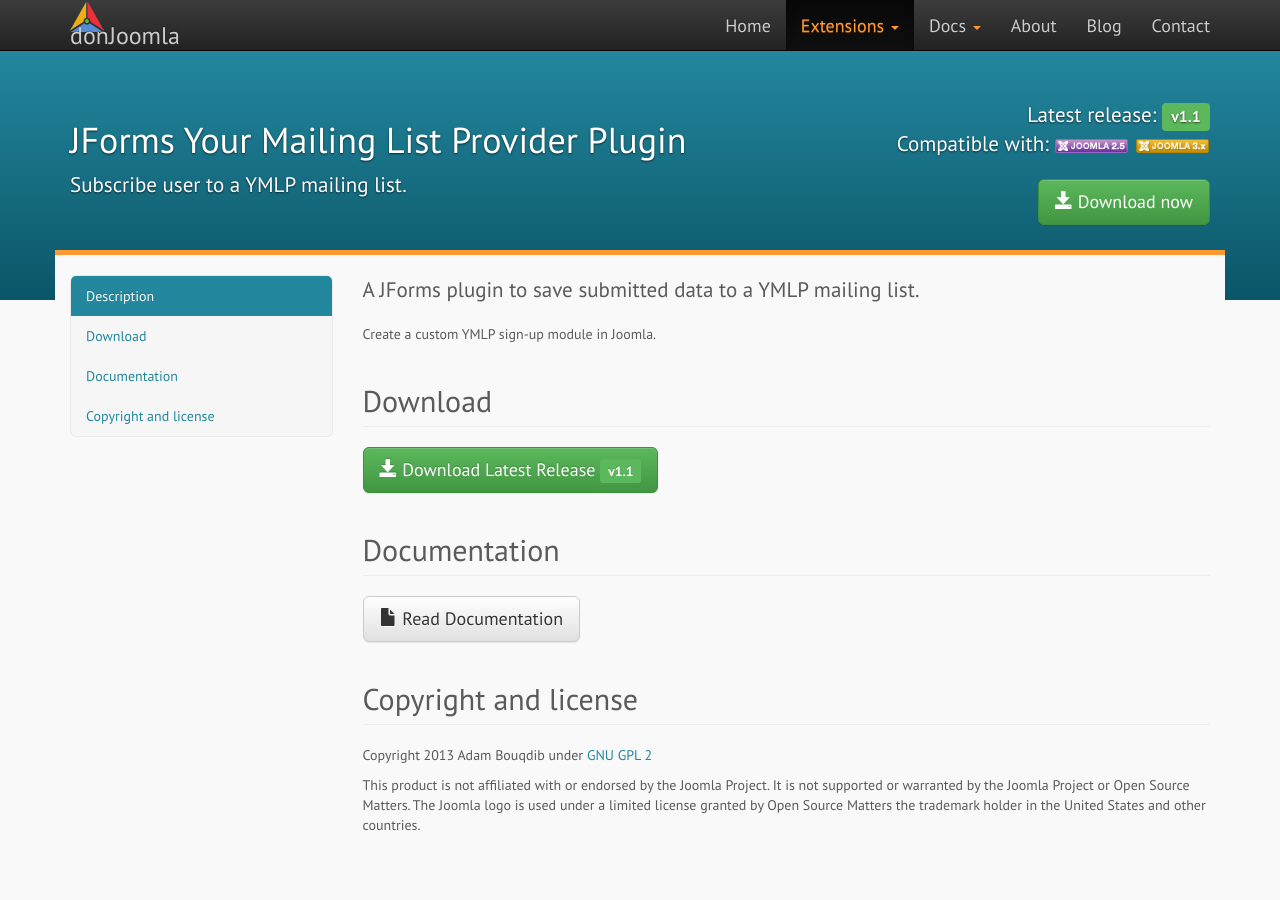
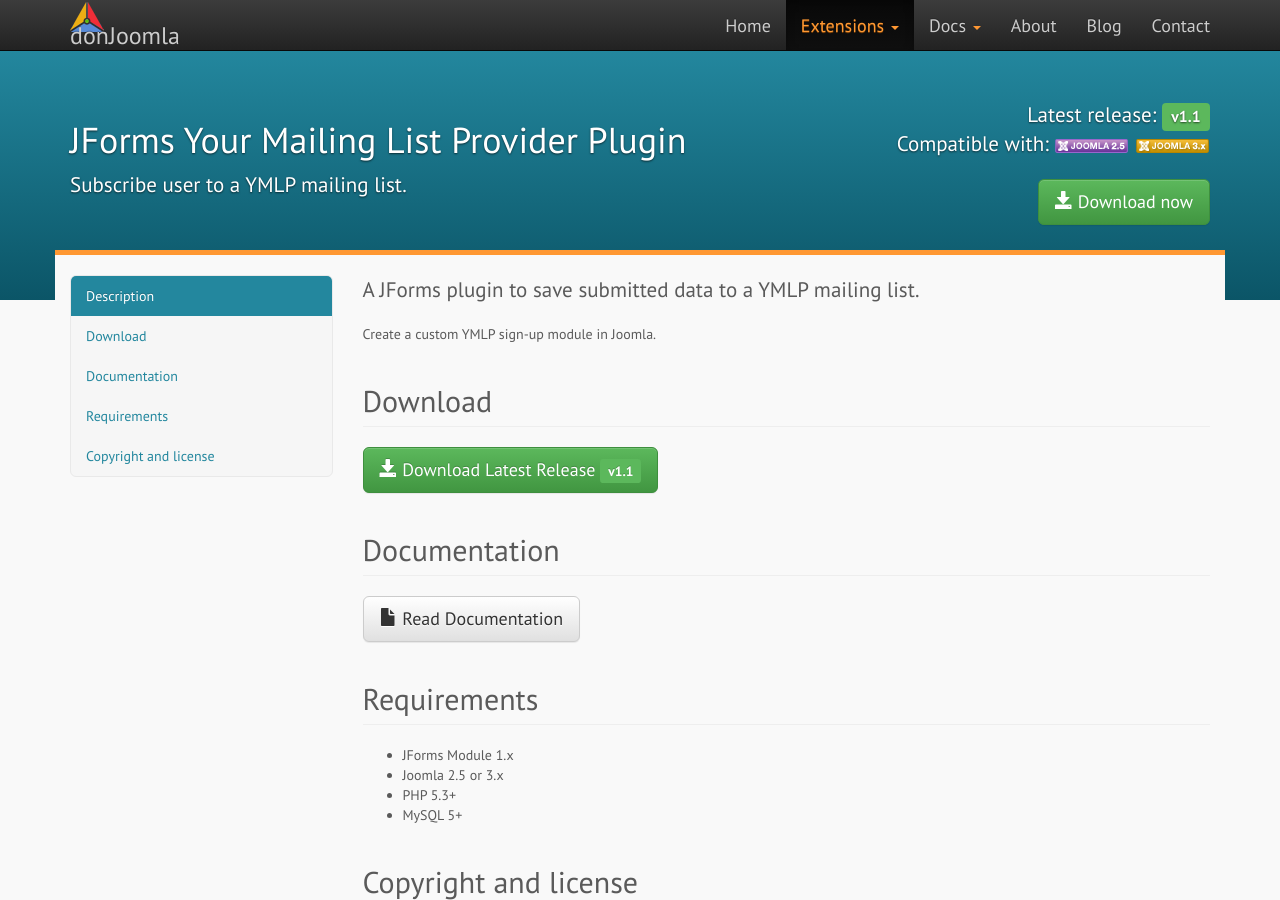
Before and after one commit to donJoomla/donjoomla.github.io, a Jekyll site: the page built from extensions/jforms/your-mailing-list-provider.html, in a window 1280 px wide and 900 px high. Built offline with Jekyll 4.4.1, drawn with Linux system fonts in a browser that asks for light colours; nearby versions of some CDN libraries.

Commit message:
added requirements

```diff
--- a/extensions/jforms/index.html
+++ b/extensions/jforms/index.html
@@ -57,6 +57,12 @@
     <p>Subscribe user to a YMLP mailing list.</p>
   <a class="btn btn-success" href="https://github.com/donJoomla/jforms/releases/download/1.6.1/plg_jforms_ymlp_v1.1.zip"><span class="glyphicon glyphicon-save"></span> Download YMLP Plugin <span class="label label-success">v1.1</span></a></div>
 </div>
+<h2 class="page-header">Requirements</h2>
+<ul>
+  <li>Joomla 2.5 or 3.x</li>
+  <li>PHP 5.3+</li>
+  <li>MySQL 5+</li>
+</ul>
 <h2 class="page-header">Copyright and license</h2>
 <p>Copyright 2013 Adam Bouqdib under <a href="{{ site.url }}/license">GNU GPL 2</a></p>
 <p>This product is not affiliated with or endorsed by the Joomla Project. It is not supported or warranted by the Joomla Project or Open Source Matters. The Joomla logo is used under a limited license granted by Open Source Matters the trademark holder in the United States and other countries.</p>
--- a/extensions/jforms/your-mailing-list-provider.html
+++ b/extensions/jforms/your-mailing-list-provider.html
@@ -20,6 +20,13 @@
 <a class="btn btn-success btn-lg" href="https://github.com/donJoomla/jforms/releases/download/1.6.1/plg_jforms_ymlp_v1.1.zip"><span class="glyphicon glyphicon-save"></span> Download Latest Release <span class="label label-success">v{{ page.version }}</span></a>
 <h2 class="page-header">Documentation</h2>
 <a class="btn btn-default btn-lg" href="{{ site.url }}/docs/jforms#YMLPPluginInstructions"><span class="glyphicon glyphicon-file"></span> Read Documentation</a>
+<h2 class="page-header">Requirements</h2>
+<ul>
+  <li>JForms Module 1.x</li>
+  <li>Joomla 2.5 or 3.x</li>
+  <li>PHP 5.3+</li>
+  <li>MySQL 5+</li>
+</ul>
 <h2 class="page-header">Copyright and license</h2>
 <p>Copyright 2013 Adam Bouqdib under <a href="{{ site.url }}/license">GNU GPL 2</a></p>
 <p>This product is not affiliated with or endorsed by the Joomla Project. It is not supported or warranted by the Joomla Project or Open Source Matters. The Joomla logo is used under a limited license granted by Open Source Matters the trademark holder in the United States and other countries.</p>
```
Also changed, not shown: extensions/jforms/google-spreadsheets.html (+7 -0 lines).
